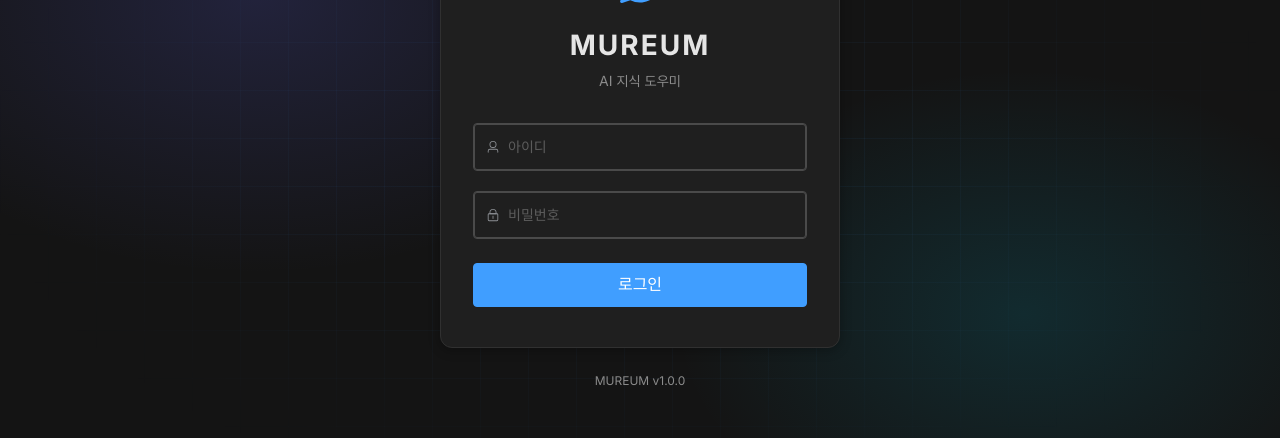
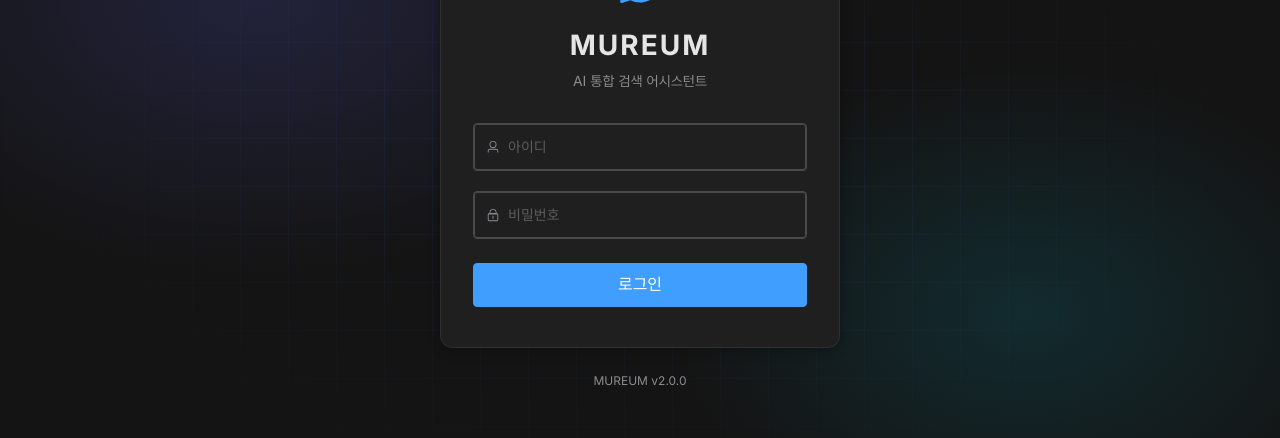
Before and after one commit to deabal0701/hr-chatbot-test, a Vue app in the folder frontend/: page /login in a window 1280 px wide. Shown: the part 246-684 px from the top of the page. Built offline with nearby package versions, Linux system fonts and the light colour scheme.

Commit message:
MUREUM 변수로 처리 및 online 문구 2줄로 나오는것 수정

```diff
--- a/frontend/src/components/layout/AppHeader.vue
+++ b/frontend/src/components/layout/AppHeader.vue
@@ -110,7 +110,7 @@ const roleName = computed(() => {
 })
 
 const pageTitle = computed(() => {
-  return route.meta.title || 'MUREUM'
+  return route.meta.title || import.meta.env.VITE_APP_TITLE || 'MUREUM'
 })
 
 
@@ -245,6 +245,11 @@ onMounted(() => {
   display: flex;
   align-items: center;
   gap: 16px;
+
+  :deep(.el-tag__content) {
+    display: inline-flex;
+    align-items: center;
+  }
 }
 
 .user-info {
--- a/frontend/src/components/layout/AppSidebar.vue
+++ b/frontend/src/components/layout/AppSidebar.vue
@@ -10,7 +10,7 @@
           <path d="M16 10h.01"></path>
         </svg>
       </div>
-      <span v-if="!isCollapsed" class="logo-text">MUREUM</span>
+      <span v-if="!isCollapsed" class="logo-text">{{ appTitle }}</span>
     </div>
 
     <!-- 메뉴 (v2.2 — 트리 기반 계층 구조: 최상위 DIRECTORY 펼침 + 중간 DIRECTORY → sub-menu) -->
@@ -66,6 +66,7 @@
 import { computed } from 'vue'
 import { useRoute } from 'vue-router'
 import { useStore } from 'vuex'
+const appTitle = import.meta.env.VITE_APP_TITLE || 'MUREUM'
 const route = useRoute()
 const store = useStore()
 
--- a/frontend/src/components/user/UserChatLayout.vue
+++ b/frontend/src/components/user/UserChatLayout.vue
@@ -60,7 +60,7 @@
         <button class="sidebar-toggle-btn" @click="toggleSidebar">
           <el-icon :size="20"><Menu /></el-icon>
         </button>
-        <h1 class="logo-text">MUREUM</h1>
+        <h1 class="logo-text">{{ appTitle }}</h1>
         <div class="header-actions-mobile">
           <!-- [임시 비활성화] 테마 토글 - 이 코드를 삭제하지 마시오. 추후 복구 예정입니다.
           <button class="action-btn-icon" @click="toggleDarkMode" :title="isDarkMode ? '라이트 모드' : '다크 모드'">
@@ -98,6 +98,7 @@ import { ElMessage } from 'element-plus'
 import UserChatSidebar from '@/components/user/UserChatSidebar.vue'
 import UserChatView from '@/views/user/UserChatView.vue'
 
+const appTitle = import.meta.env.VITE_APP_TITLE || 'MUREUM'
 const store = useStore()
 const router = useRouter()
 
@@ -171,7 +172,7 @@ const handleSave = () => {
   const dateStr = now.toLocaleDateString('ko-KR')
   const timeStr = now.toLocaleTimeString('ko-KR')
 
-  let markdown = `# MUREUM 대화 기록\n\n`
+  let markdown = `# ${appTitle} 대화 기록\n\n`
   markdown += `- 저장 일시: ${dateStr} ${timeStr}\n`
   markdown += `- 메시지 수: ${messages.length}개\n\n---\n\n`
 
--- a/frontend/src/components/user/UserChatSidebar.vue
+++ b/frontend/src/components/user/UserChatSidebar.vue
@@ -10,7 +10,7 @@
             <path d="M2 12L12 17L22 12" stroke="currentColor" stroke-width="2" stroke-linecap="round" stroke-linejoin="round"/>
           </svg>
         </div>
-        <span class="logo-text">MUREUM</span>
+        <span class="logo-text">{{ appTitle }}</span>
       </div>
       <!-- Desktop collapse button -->
       <button v-if="!isMobile" class="collapse-btn" @click="$emit('toggle')" title="사이드바 접기">
@@ -165,6 +165,8 @@ import { useStore } from 'vuex'
 import { useRouter } from 'vue-router'
 import { ElMessage } from 'element-plus'
 import { Close, EditPen, ChatLineRound, Fold, User, Search, Delete, UserFilled, MoreFilled, Lock, SwitchButton, DataAnalysis } from '@element-plus/icons-vue'
+
+const appTitle = import.meta.env.VITE_APP_TITLE || 'MUREUM'
 
 const props = defineProps({
   isMobile: {
--- a/frontend/src/router/index.js
+++ b/frontend/src/router/index.js
@@ -15,7 +15,7 @@ const routes = [
     meta: { title: '로그인', public: true }
   },
 
-  // 일반 사용자 채팅 (메인 페이지) - ChatGPT 스타일 레이아웃
+  // 일반 사용자 채팅 (메인 페이지)
   {
     path: '/chat',
     name: 'UserChat',
@@ -152,7 +152,7 @@ router.afterEach((to) => {
   document.title = to.meta.title ? `${to.meta.title} - ${appTitle}` : appTitle
 })
 
-// 인증 라우터 가드 (v2.0 메뉴 기반)
+// 인증 라우터 가드
 router.beforeEach((to, from, next) => {
   const isAuthenticated = store.getters['auth/isAuthenticated']
 
--- a/frontend/src/views/LoginView.vue
+++ b/frontend/src/views/LoginView.vue
@@ -4,8 +4,8 @@
       <!-- 로고 + 타이틀 -->
       <div class="login-header">
         <el-icon :size="48" color="#409eff"><ChatDotRound /></el-icon>
-        <h1 class="login-title">MUREUM</h1>
-        <p class="login-subtitle">AI 지식 도우미</p>
+        <h1 class="login-title">{{ appTitle }}</h1>
+        <p class="login-subtitle">AI 통합 검색 어시스턴트</p>
       </div>
 
       <!-- 로그인 폼 -->
@@ -65,7 +65,7 @@
 
     <!-- 하단 정보 -->
     <div class="login-footer">
-      <span>MUREUM v1.0.0</span>
+      <span>{{ appTitle }} v2.0.0</span>
     </div>
   </div>
 </template>
@@ -76,6 +76,7 @@ import { useStore } from 'vuex'
 import { useRouter, useRoute } from 'vue-router'
 import { ChatDotRound, User, Lock } from '@element-plus/icons-vue'
 
+const appTitle = import.meta.env.VITE_APP_TITLE || 'MUREUM'
 const store = useStore()
 const router = useRouter()
 const route = useRoute()
--- a/frontend/src/views/admin/ChatView.vue
+++ b/frontend/src/views/admin/ChatView.vue
@@ -14,7 +14,7 @@
               <path d="M16 10h.01"></path>
             </svg>
           </div>
-          <h3>MUREUM에 오신 것을 환영합니다</h3>
+          <h3>{{ appTitle }}에 오신 것을 환영합니다</h3>
           <p>{{ welcomeDescription }}</p>
           <div class="example-queries">
             <p class="example-title">예시 질문:</p>
@@ -167,6 +167,7 @@ import ChatMessage from '@/components/chat/ChatMessage.vue'
 import ChatInput from '@/components/chat/ChatInput.vue'
 import PromptGuideModal from '@/components/chat/PromptGuideModal.vue'
 
+const appTitle = import.meta.env.VITE_APP_TITLE || 'MUREUM'
 const store = useStore()
 const messagesContainer = ref(null)
 const showGuideModal = ref(false)
--- a/frontend/src/views/admin/DashboardView.vue
+++ b/frontend/src/views/admin/DashboardView.vue
@@ -4,7 +4,7 @@
     <div class="page-header">
       <div>
         <h2>대시보드</h2>
-        <p class="subtitle">MUREUM AI 지식기반 관리 현황</p>
+        <p class="subtitle">{{ appTitle }} AI 지식기반 관리 현황</p>
       </div>
       <div class="header-actions">
         <el-button-group>
@@ -106,6 +106,7 @@ import RequestTypeChart from '@/components/dashboard/RequestTypeChart.vue'
 import RecentActivity from '@/components/dashboard/RecentActivity.vue'
 import SystemStatus from '@/components/dashboard/SystemStatus.vue'
 
+const appTitle = import.meta.env.VITE_APP_TITLE || 'MUREUM'
 const router = useRouter()
 
 const isLoading = ref(false)
--- a/frontend/src/views/user/UserChatView.vue
+++ b/frontend/src/views/user/UserChatView.vue
@@ -10,7 +10,7 @@
               <polyline points="16 5 12 9 8 5"></polyline>
             </svg>
           </div>
-          <h1 class="logo-text">MUREUM</h1>
+          <h1 class="logo-text">{{ appTitle }}</h1>
         </div>
       </div>
       <div class="header-right">
@@ -198,6 +198,8 @@ import { useRouter } from 'vue-router'
 import { Operation, ArrowDown, MagicStick, Document, DataLine, CoffeeCup, ChatLineRound, QuestionFilled } from '@element-plus/icons-vue'
 import UserChatMessage from '@/components/user/UserChatMessage.vue'
 import PromptGuideModal from '@/components/chat/PromptGuideModal.vue'
+
+const appTitle = import.meta.env.VITE_APP_TITLE || 'MUREUM'
 
 // Props
 defineProps({
```
